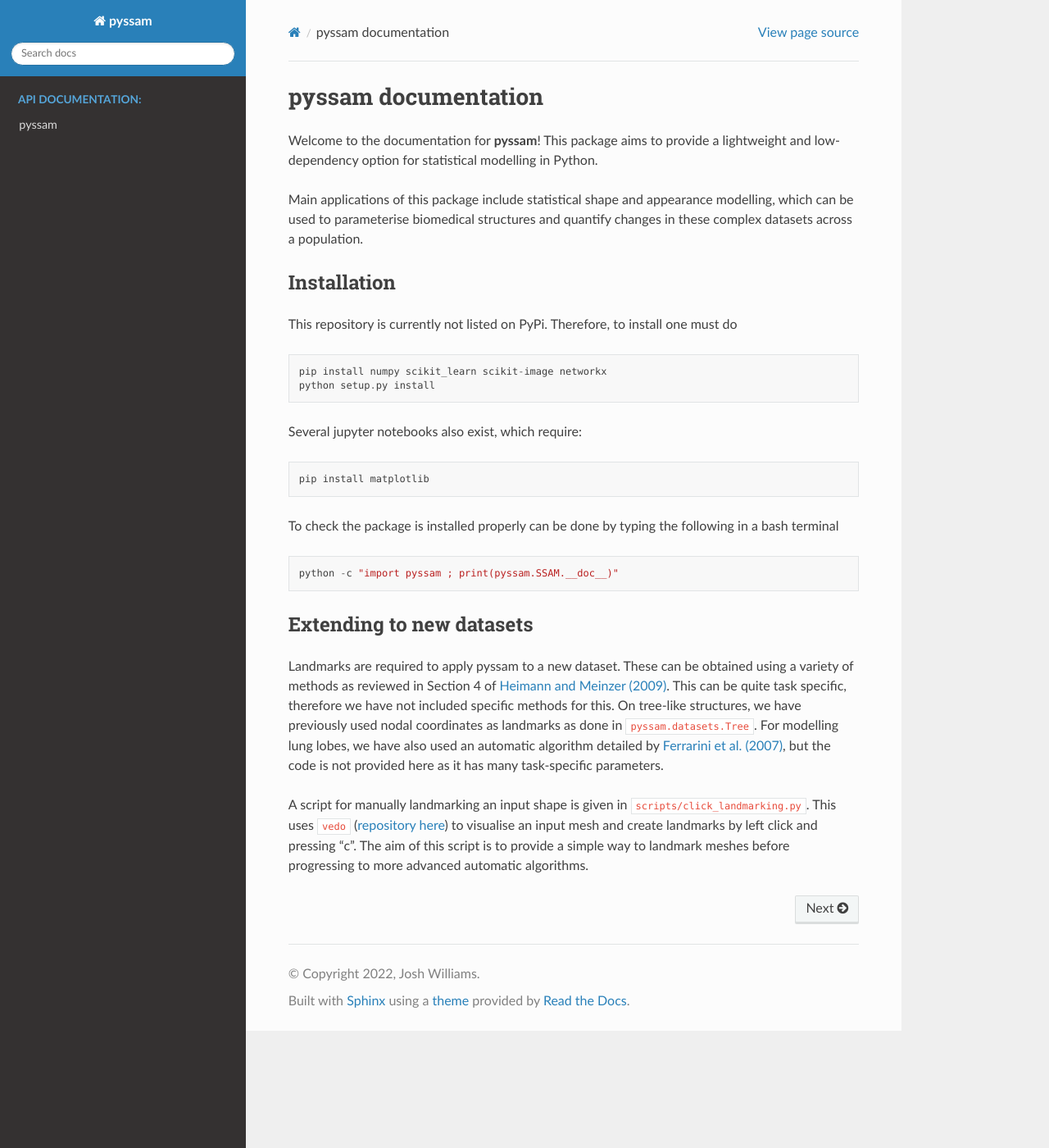
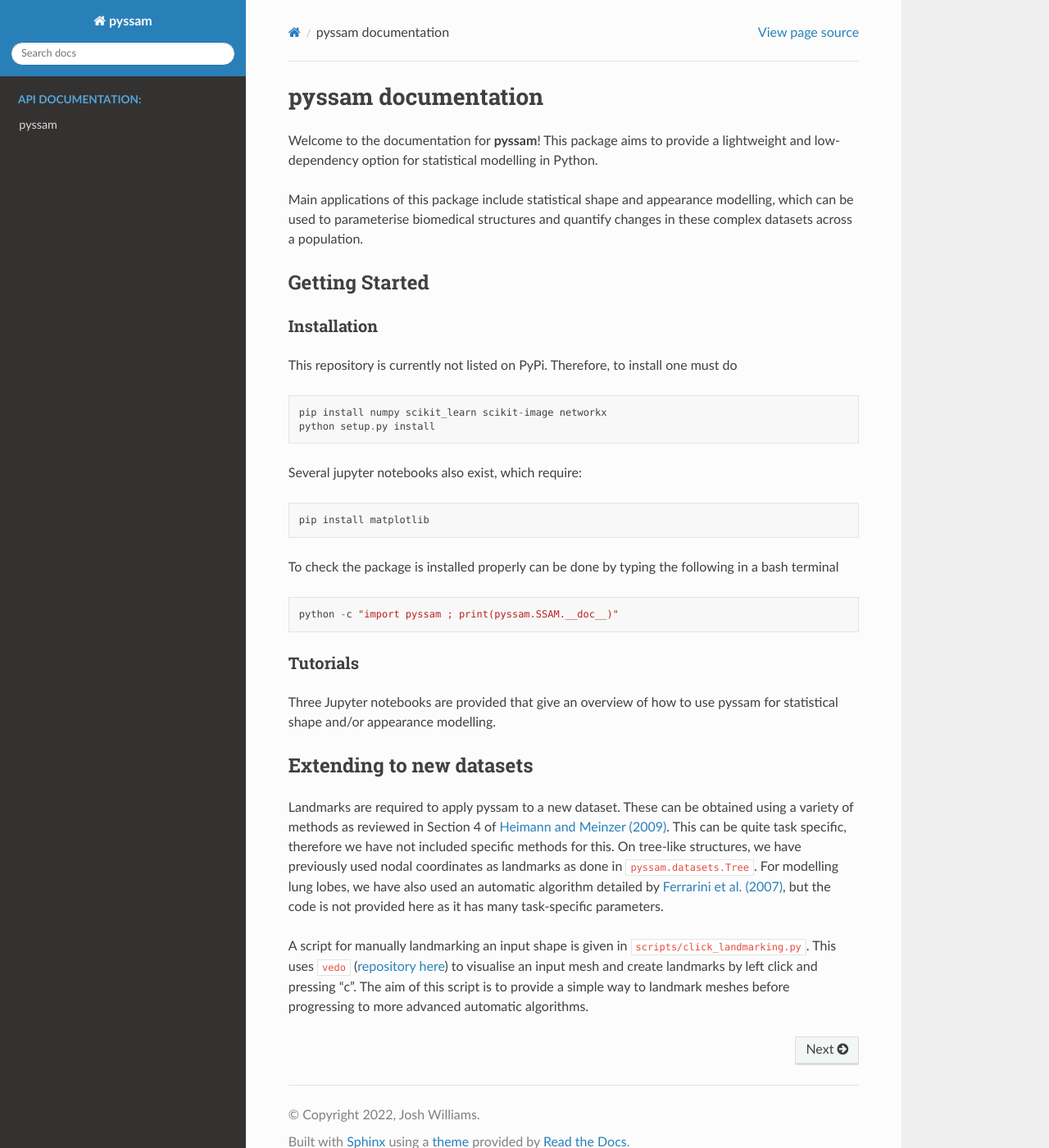
Before and after one commit to jvwilliams23/pyssam, a Sphinx documentation site: the page built from docs/index.rst, in a window 1280 px wide and 1400 px high. Shown: the whole window at 82% size. Built offline with Sphinx 7.4.7 and the Read the Docs theme 2.0.0, drawn with Linux system fonts in a browser that asks for light colours; pages that are not in the unit, such as notebooks, are missing from menus.

Commit message:
docs: update index text and layout.
Add subheading for tutorials to give its own section in pdf view.

```diff
--- a/docs/index.rst
+++ b/docs/index.rst
@@ -19,8 +19,11 @@ these complex datasets across a population.
 
    modules
 
+Getting Started
+---------------
+
 Installation
-------------
+^^^^^^^^^^^^
 This repository is currently not listed on PyPi. Therefore, to install one must do ::
 
    pip install numpy scikit_learn scikit-image networkx
@@ -34,6 +37,20 @@ To check the package is installed properly can be done by typing the following
 in a bash terminal ::
 
    python -c "import pyssam ; print(pyssam.SSAM.__doc__)"
+
+Tutorials
+^^^^^^^^^
+Three Jupyter notebooks are provided that give an overview of how to use pyssam for
+statistical shape and/or appearance modelling.
+
+.. toctree::
+   :maxdepth: 1
+   :caption: Tutorials
+   :hidden:
+
+   tutorial/ssm_example.ipynb
+   tutorial/sam_example.ipynb
+   tutorial/ssam_example.ipynb
 
 Extending to new datasets
 -------------------------
```
Also changed, not shown: other parts of docs/index.rst (+0 -8 lines).
